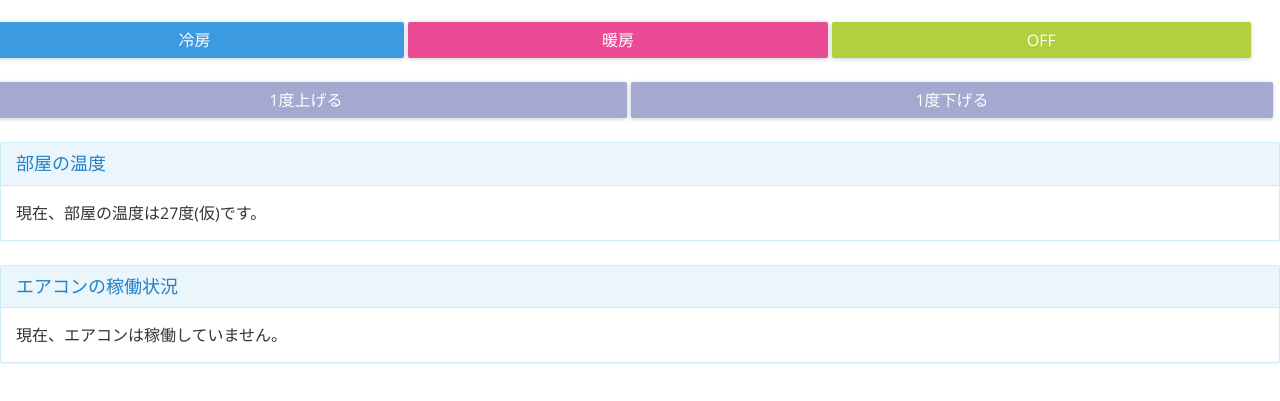
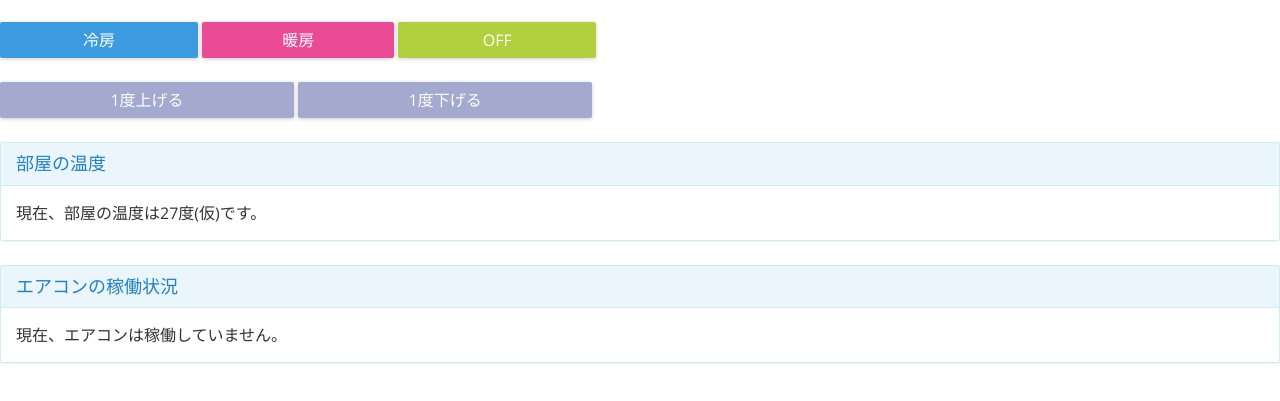
Before and after one commit to takuminish/myAirCon, a website: page index.html in a window 1280 px wide. Shown: the part 83-484 px from the top of the page. Drawn offline with nearby package versions, Linux system fonts and the light colour scheme.

Commit message:
cssファイルを作成し、cssを記述

```diff
--- /dev/null
+++ b/css/component.css
@@ -0,0 +1,31 @@
+html {
+    overflow: hidden;
+}
+
+
+.on_off_button , .temperature_button {
+    margin-bottom: 24px;
+    width:600px;
+    margin-right: auto;
+    margin-left : auto;
+}
+
+#cool_button {
+    width: 33%;
+}
+
+#hot_button {
+    width: 32%;
+}
+
+#off_button {
+    width: 33%;
+}
+
+#temp_up_button {
+    width: 49%;
+}
+
+#temp_down_button {
+    width: 49%;
+}
--- a/index.html
+++ b/index.html
@@ -2,20 +2,11 @@
 <html lang="ja">
   <head>
     <meta charset="utf-8">
-    <meta http-equiv="X-UA-Compatible" content="IE=edge">
-    <meta name="viewport" content="width=device-width, initial-scale=1">
-    <!-- The above 3 meta tags *must* come first in the head; any other head content must come *after* these tags -->
-    <title>Bootstrap 101 Template</title>
+    <title>myAirCon</title>
 
-    <!-- Bootstrap -->
-    <link href="css/bootstrap.css" rel="stylesheet">
+    <link href="css/bootstrap.css" type="text/css" rel="stylesheet">
+    <link href="css/component.css" type="text/css"  rel="stylesheet">
 
-    <!-- HTML5 shim and Respond.js for IE8 support of HTML5 elements and media queries -->
-    <!-- WARNING: Respond.js doesn't work if you view the page via file:// -->
-    <!--[if lt IE 9]>
-      <script src="https://oss.maxcdn.com/html5shiv/3.7.3/html5shiv.min.js"></script>
-      <script src="https://oss.maxcdn.com/respond/1.4.2/respond.min.js"></script>
-    <![endif]-->
   </head>
   <body>
     <div class="bs-component">
@@ -26,19 +17,23 @@
           </div>
         </div>
       </nav>
-    </div><!-- /example -->
+    </div>
     <div class="row">
-      <div class="on_off_button" style="margin-bottom: 24px">
-        <a href="#" class="btn btn-primary" style="width: 32%">冷房</a>
-        <a href="#" class="btn btn-danger" style="width: 32%">暖房</a>
-        <a href="#" class="btn btn-success" style="width: 32%">OFF</a>
+        <div class="col-sm-3">
+      <div class="on_off_button">
+        <a href="#" class="btn btn-primary" id="cool_button">冷房</a>
+        <a href="#" class="btn btn-danger" id="hot_button">暖房</a>
+        <a href="#" class="btn btn-success" id="off_button">OFF</a>
+      </div>
       </div>
     </div>
 
     <div class="row">
-        <div class="on_off_button" style="margin-bottom: 24px">
-          <a href="#" class="btn btn-info" style="width: 49%">1度上げる</a>
-          <a href="#" class="btn btn-info" style="width: 49%">1度下げる</a>
+        <div class="col-sm-2">
+        <div class="temperature_button">
+          <a href="#" class="btn btn-info" id="temp_up_button">1度上げる</a>
+          <a href="#" class="btn btn-info" id="temp_down_button">1度下げる</a>
+        </div>
         </div>
       </div>
 
@@ -59,6 +54,5 @@
           現在、エアコンは稼働していません。
         </div>
       </div>
-
   </body>
 </html>
--- a/main.js
+++ b/main.js
@@ -16,7 +16,7 @@ app.on('window-all-closed', function() {
 // Electronの初期化完了後に実行
 app.on('ready', function() {
   // メイン画面の表示。ウィンドウの幅、高さを指定できる
-  mainWindow = new BrowserWindow({width: 600, height: 600});
+  mainWindow = new BrowserWindow({width: 600, height: 600, resizable: false});
   mainWindow.loadURL('file://' + __dirname + '/index.html');
 
   // ウィンドウが閉じられたらアプリも終了
```
